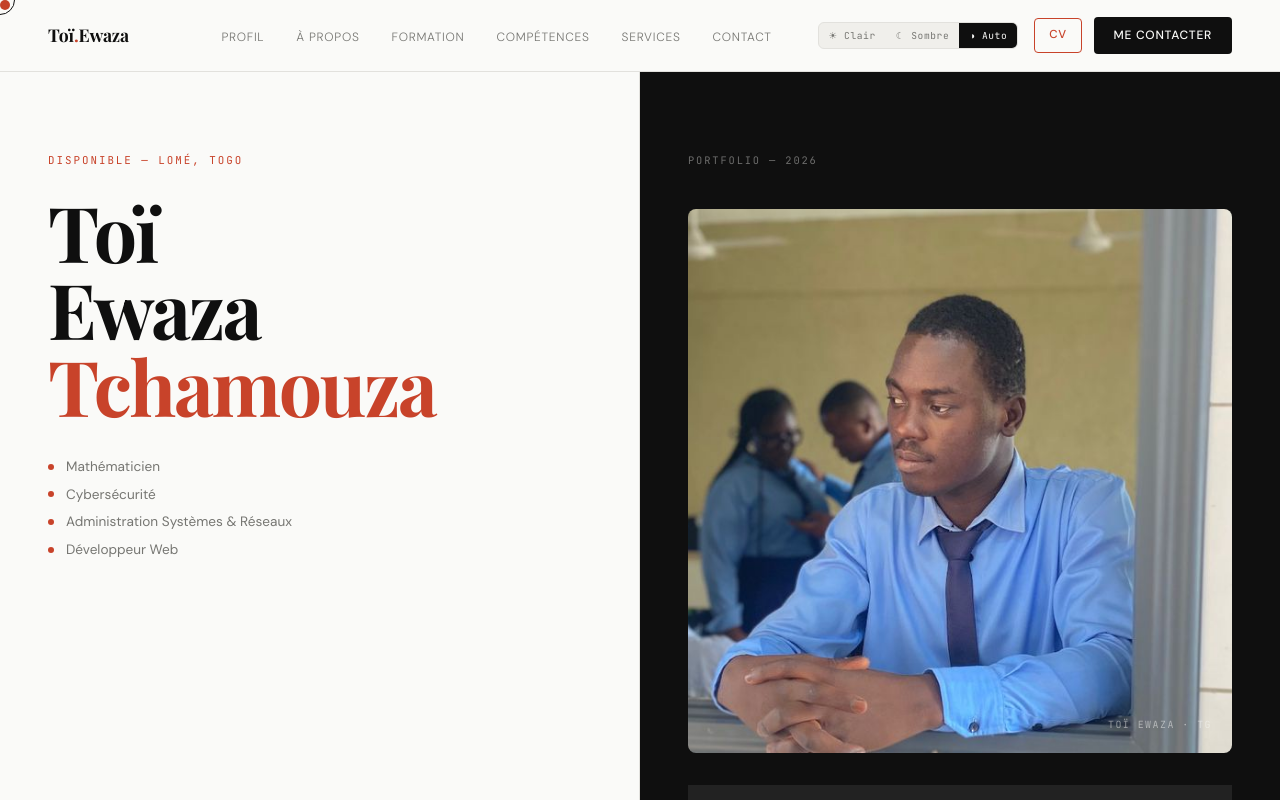
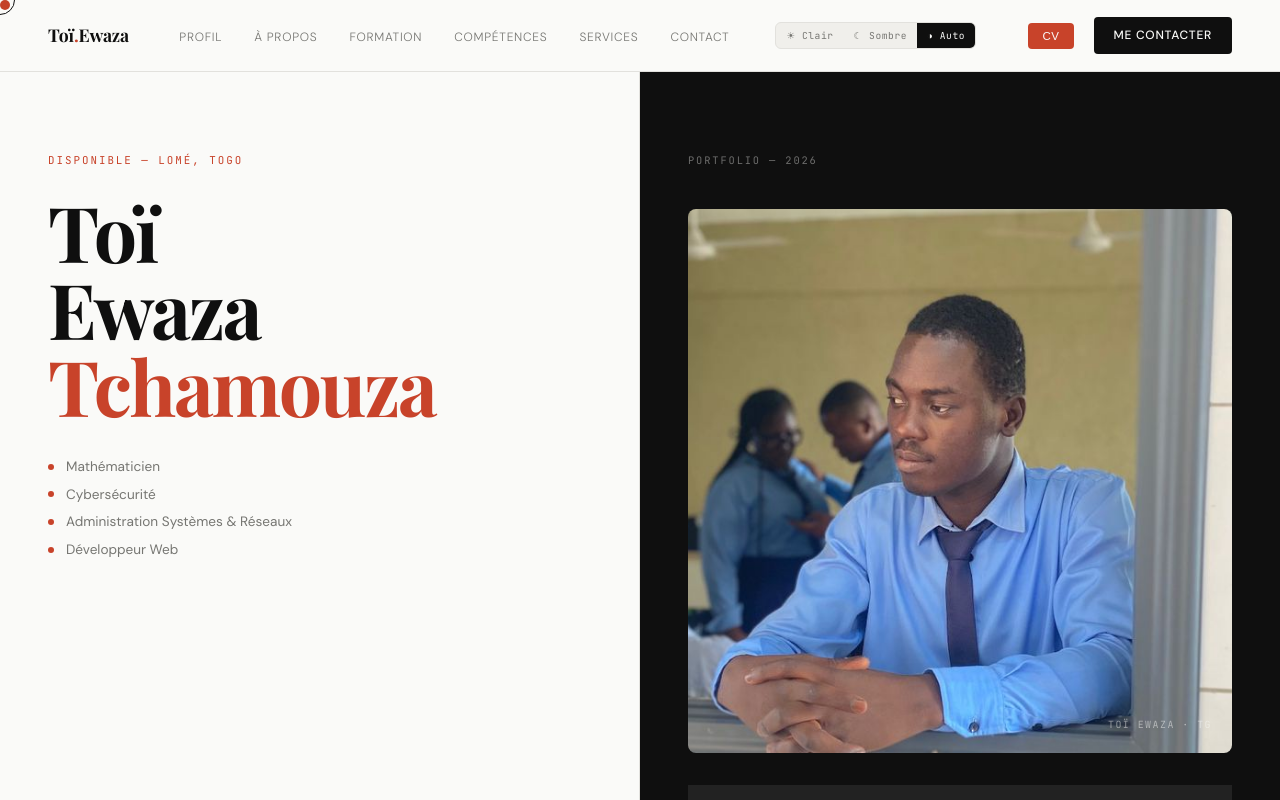
Before and after one commit to tchamouza/Portfolio, a Next.js app: page / in a window 1280 px wide. Shown: the top 800 px of the page. Built offline with nearby package versions, Linux system fonts and the light colour scheme.

Commit message:
first commit

```diff
--- a/app/page.jsx
+++ b/app/page.jsx
@@ -202,24 +202,13 @@ export default function HomePage() {
         </div>
 
         {/* CV NAV BUTTON */}
-        {cvFile ? (
           <button
             className="cv-download-btn"
             onClick={handleCvDownload}
-            style={{ marginRight: "12px" }}
+            style={{ marginLeft: "auto", marginRight: "20px" }}
           >
-            ↓ Mon CV
+            CV
           </button>
-        ) : (
-          <label className="cv-upload-btn" style={{ marginRight: "12px" }}>
-             CV
-            <input
-              type="file"
-              accept=".pdf,.doc,.docx"
-              onChange={handleCvUpload}
-            />
-          </label>
-        )}
 
         <a
           href="#contact"
```
